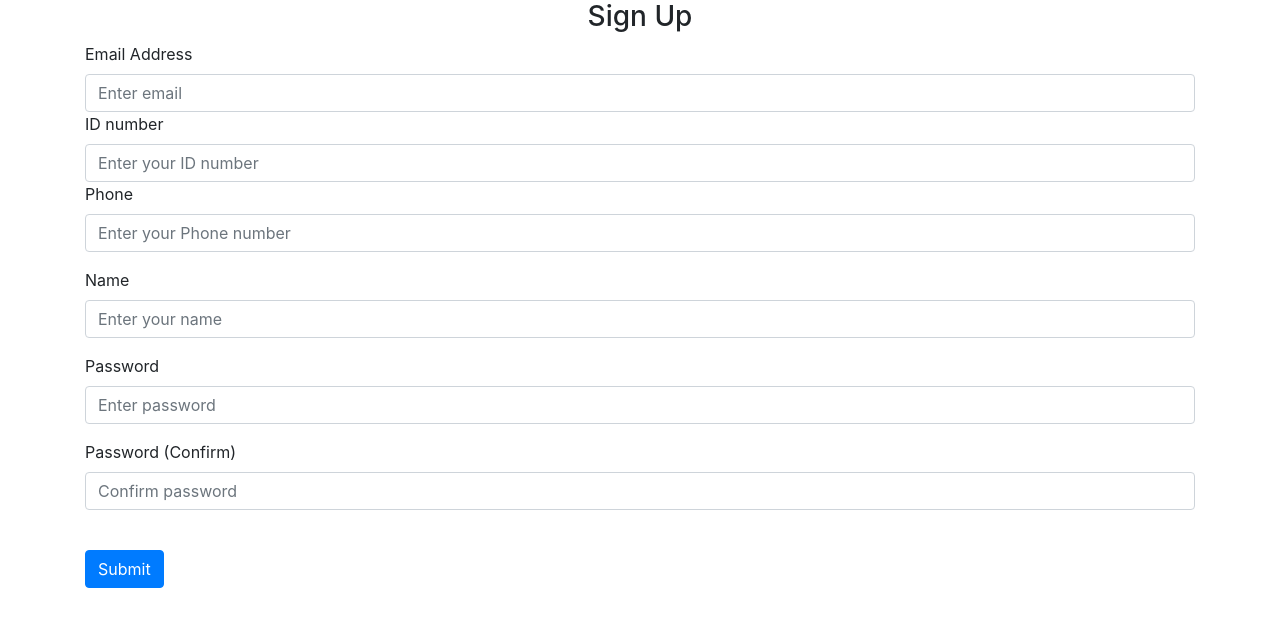
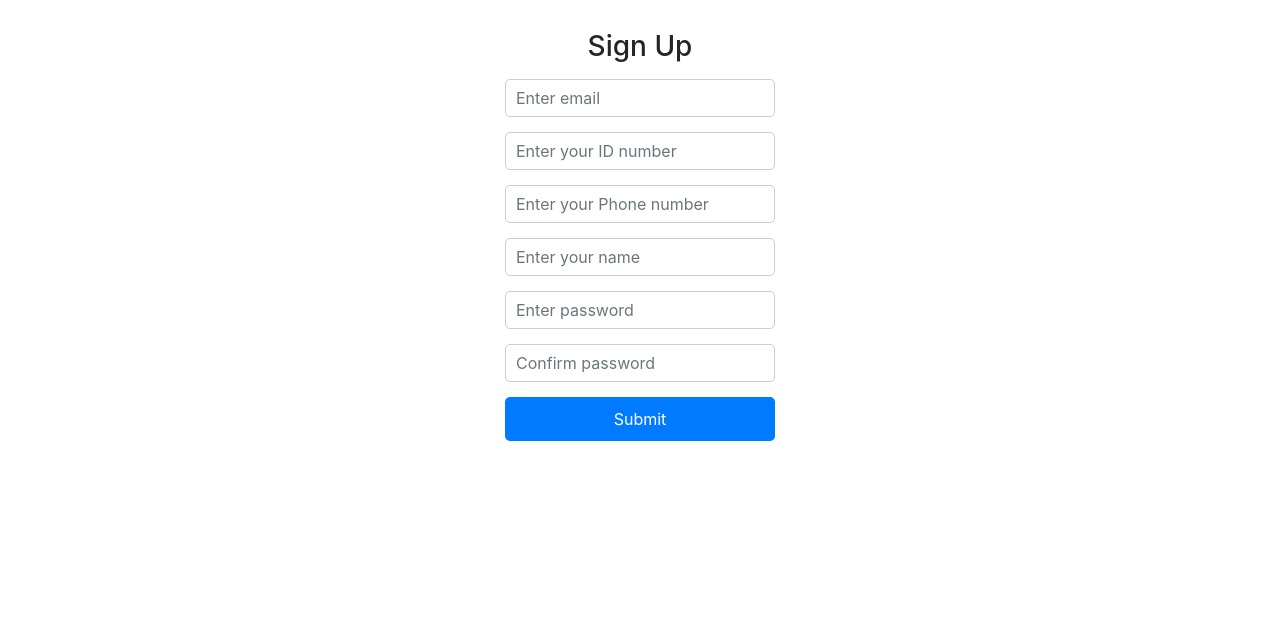
Before and after one commit to mosetf/brill-car-hire, a Flask app: page /sign-up in a window 1280 px wide. Shown: the part 56-683 px from the top of the page. Run offline with Flask 3, Linux system fonts and the light colour scheme; some libraries are stand-ins or nearby versions.

Commit message:
style the signup page

```diff
--- a/website/templates/sign_up.html
+++ b/website/templates/sign_up.html
@@ -1,9 +1,37 @@
-{% extends "base.html" %} {% block title %}Sign Up{% endblock %} {% block
-    content %}
+{% extends "base.html" %}
+
+{% block title %}Sign Up{% endblock %}
+
+{% block content %}
+<style>
+.container {
+  max-width: 330px;
+  padding: 15px;
+  margin: 0 auto;
+}
+.form-group {
+  margin-bottom: 15px;
+}
+.form-control {
+  padding: 10px;
+  border-radius: 5px;
+  border: 1px solid #ccc;
+}
+.btn-primary {
+  width: 100%;
+  padding: 10px;
+  border-radius: 5px;
+  border: none;
+  color: white;
+  background-color: #007bff;
+}
+</style>
+
+<div class="container">
     <form method="POST">
-      <h3 align="center">Sign Up</h3>
+      <h3 style="margin-bottom: 15px; text-align: center;">Sign Up</h3>
       <div class="form-group">
-        <label for="email">Email Address</label>
+        <label for="email" style="display: none;">Email Address</label>
         <input
           type="email"
           class="form-control"
@@ -11,8 +39,9 @@
           name="email"
           placeholder="Enter email"
         />
+      </div>
       <div class="form-group">
-          <label for="ID number">ID number</label>
+        <label for="id_number" style="display: none;">ID number</label>
         <input
           type="text"
           class="form-control"
@@ -20,8 +49,9 @@
           name="id_number"
           placeholder="Enter your ID number"
         />
+      </div>
       <div class="form-group">
-        <label for="Phone">Phone</label>
+        <label for="Phone" style="display: none;">Phone</label>
         <input
           type="text"
           class="form-control"
@@ -31,7 +61,7 @@
         />
       </div>
       <div class="form-group">
-        <label for="Name">Name</label>
+        <label for="Name" style="display: none;">Name</label>
         <input
           type="text"
           class="form-control"
@@ -41,7 +71,7 @@
         />
       </div>
       <div class="form-group">
-        <label for="password1">Password</label>
+        <label for="password1" style="display: none;">Password</label>
         <input
           type="password"
           class="form-control"
@@ -51,7 +81,7 @@
         />
       </div>
       <div class="form-group">
-        <label for="password2">Password (Confirm)</label>
+        <label for="password2" style="display: none;">Password (Confirm)</label>
         <input
           type="password"
           class="form-control"
@@ -60,7 +90,7 @@
           placeholder="Confirm password"
         />
       </div>
-      <br />
       <button type="submit" class="btn btn-primary">Submit</button>
     </form>
+</div>
 {% endblock %}
```
Lines whose indentation alone changed are shown as unchanged.
